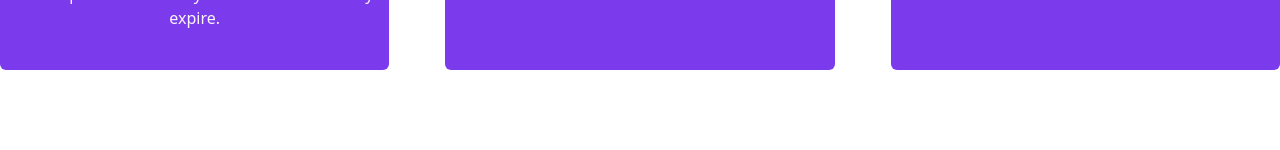
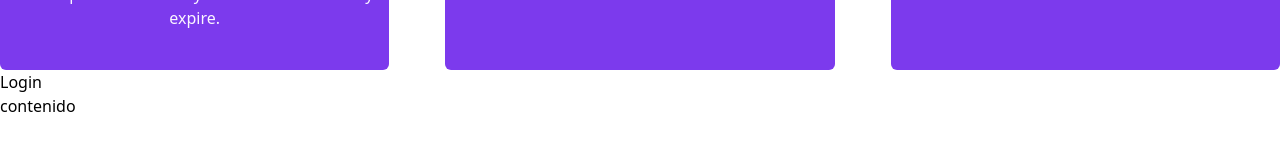
Before and after one commit to marcelowebdesigner/G4-Frontend, a React (Vite) app in the folder my-project/: page / in a window 1280 px wide. Shown: the part 478-628 px from the top of the page. Built offline with nearby package versions, Linux system fonts and the light colour scheme.

Commit message:
feat/Creat: Login-Page

```diff
--- a/my-project/src/App.jsx
+++ b/my-project/src/App.jsx
@@ -5,8 +5,9 @@ import SectionCards from "./components/homepage/SectionCards";
 import Header from "./components/homepage/Header";
 import Navbar from "./components/homepage/Navbar";
 import "./index.css";
+import {FormTitle, LoginForm} from "./components/loginpage/LoginForm";
 
-const HomePage = () => {
+export const HomePage = () => {
   return (
     <React-Fragment>
       <Navbar />
@@ -18,4 +19,15 @@ const HomePage = () => {
   );
 };
 
-export default HomePage;
+export const LoginPage = () => {
+    return (
+        <>
+        <FormTitle/>
+        <LoginForm/>
+
+
+        </>
+
+
+    )
+}
--- /dev/null
+++ b/my-project/src/components/loginpage/LoginForm.jsx
@@ -0,0 +1,17 @@
+import React from "react";
+
+export const FormTitle = () => {
+    return (
+    <>
+      <h2>Login</h2>
+    </>
+    )
+  };
+
+export const LoginForm = () => {
+  return (
+  <>
+    contenido
+  </>
+  )
+};
--- a/my-project/src/main.jsx
+++ b/my-project/src/main.jsx
@@ -1,7 +1,8 @@
 import React from 'react'
 import ReactDOM from 'react-dom/client'
-import HomePage from './App'
+import {HomePage, LoginPage} from './App'
 import {BrowserRouter as Route} from 'react-router-dom'
+
 
 
 ReactDOM.createRoot(document.getElementById('root')).render(
@@ -12,6 +13,8 @@ ReactDOM.createRoot(document.getElementById('root')).render(
         <Route exact path="/home">
           <HomePage />
         </Route>
+        <Route exact path="/login"><LoginPage/></Route>
+
 
 
   </React.StrictMode>
```
